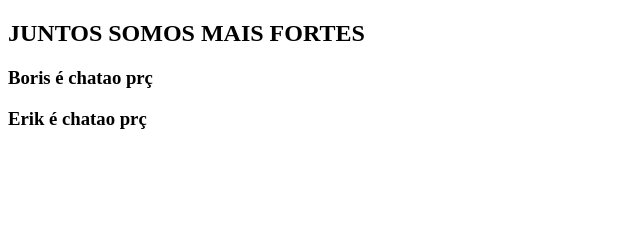
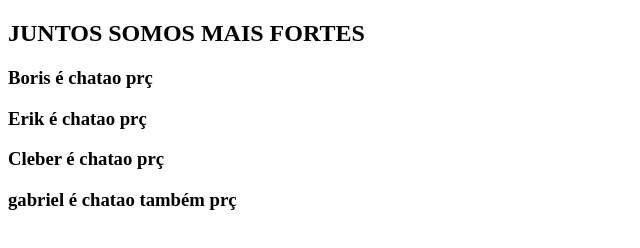
Before and after one commit to Erik-Kaue/Perfil, a plain HTML site: page index.html in a window 1280 px wide. Shown: the whole page, without its empty margins (0-640 px from the left). Drawn offline with Linux system fonts and the light colour scheme.

Commit message:
Mexida do filipe

```diff
--- a/index.html
+++ b/index.html
@@ -8,5 +8,7 @@
  	<h2>JUNTOS SOMOS MAIS FORTES</h2>
  	<h3>Boris é chatao prç</h3>
  	<h3>Erik é chatao prç</h3>
+ 	<h3>Cleber é chatao prç</h3>
+ 	<h3>gabriel é chatao também prç</h3>
  </body>
  </html>
```
